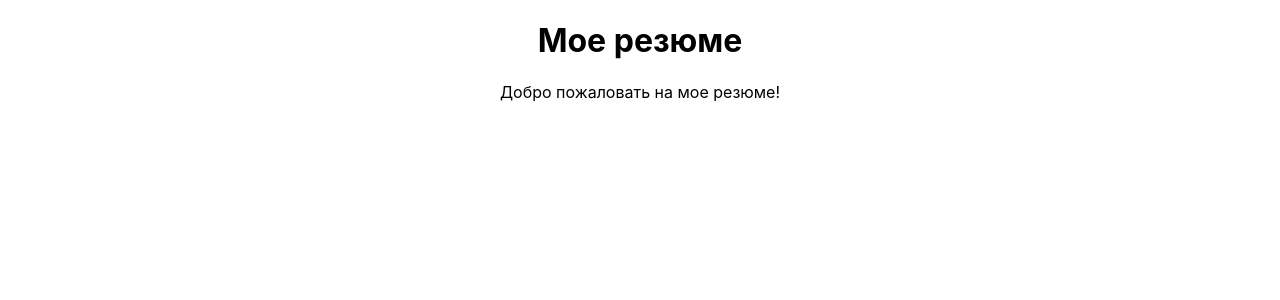
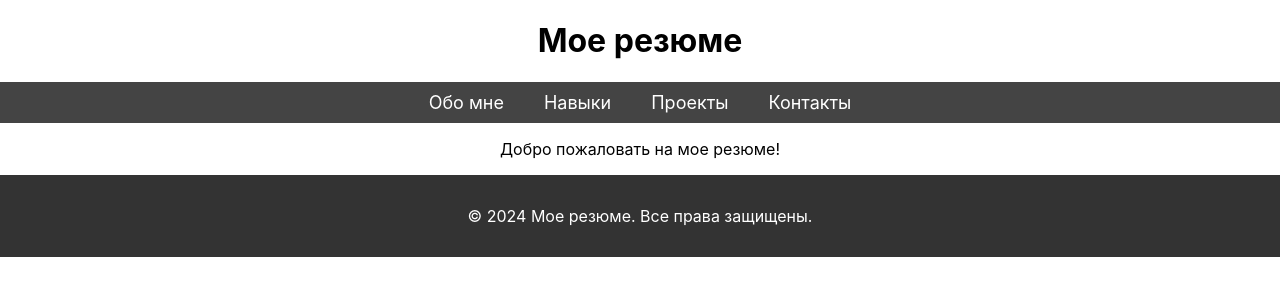
Before and after one commit to sollankie/portfolio-website, a React (Create React App) app: page / in a window 1280 px wide. Shown: the top 300 px of the page. Built offline with nearby package versions, Linux system fonts and the light colour scheme.

Commit message:
Added Navigation and Footer components

```diff
--- a/src/App.tsx
+++ b/src/App.tsx
@@ -2,12 +2,16 @@ import React from 'react';
 import logo from './logo.svg';
 import './App.css';
 import Header from './components/Header';
+import Navigation from './components/Navigation';
+import Footer from './components/Footer';
 
 const App: React.FC = () => {
   return (
     <div className="App">
       <Header />
+      <Navigation/>
       <p>Добро пожаловать на мое резюме!</p>
+      <Footer/>
     </div>
   );
 };
--- /dev/null
+++ b/src/components/Footer.tsx
@@ -0,0 +1,12 @@
+import React from 'react';
+import '../styles/Footer.scss';
+
+const Footer: React.FC = () => {
+  return (
+    <footer>
+      <p>© 2024 Мое резюме. Все права защищены.</p>
+    </footer>
+  );
+};
+
+export default Footer;
--- /dev/null
+++ b/src/components/Navigation.tsx
@@ -0,0 +1,17 @@
+import React from 'react';
+import '../styles/Navigation.scss';
+
+const Navigation: React.FC = () => {
+  return (
+    <nav>
+      <ul>
+        <li><a href="#about">Обо мне</a></li>
+        <li><a href="#skills">Навыки</a></li>
+        <li><a href="#projects">Проекты</a></li>
+        <li><a href="#contact">Контакты</a></li>
+      </ul>
+    </nav>
+  );
+};
+
+export default Navigation;
--- /dev/null
+++ b/src/styles/Footer.scss
@@ -0,0 +1,6 @@
+footer {
+    background-color: #333;
+    color: white;
+    padding: 15px;
+    text-align: center;
+  }
--- /dev/null
+++ b/src/styles/Navigation.scss
@@ -0,0 +1,26 @@
+nav {
+    background-color: #444;
+    padding: 10px;
+  }
+
+  ul {
+    list-style-type: none;
+    padding: 0;
+    margin: 0;
+    display: flex;
+    justify-content: center;
+  }
+
+  li {
+    margin: 0 20px;
+  }
+
+  a {
+    color: white;
+    text-decoration: none;
+    font-size: 18px;
+  }
+
+  a:hover {
+    text-decoration: underline;
+  }
```
